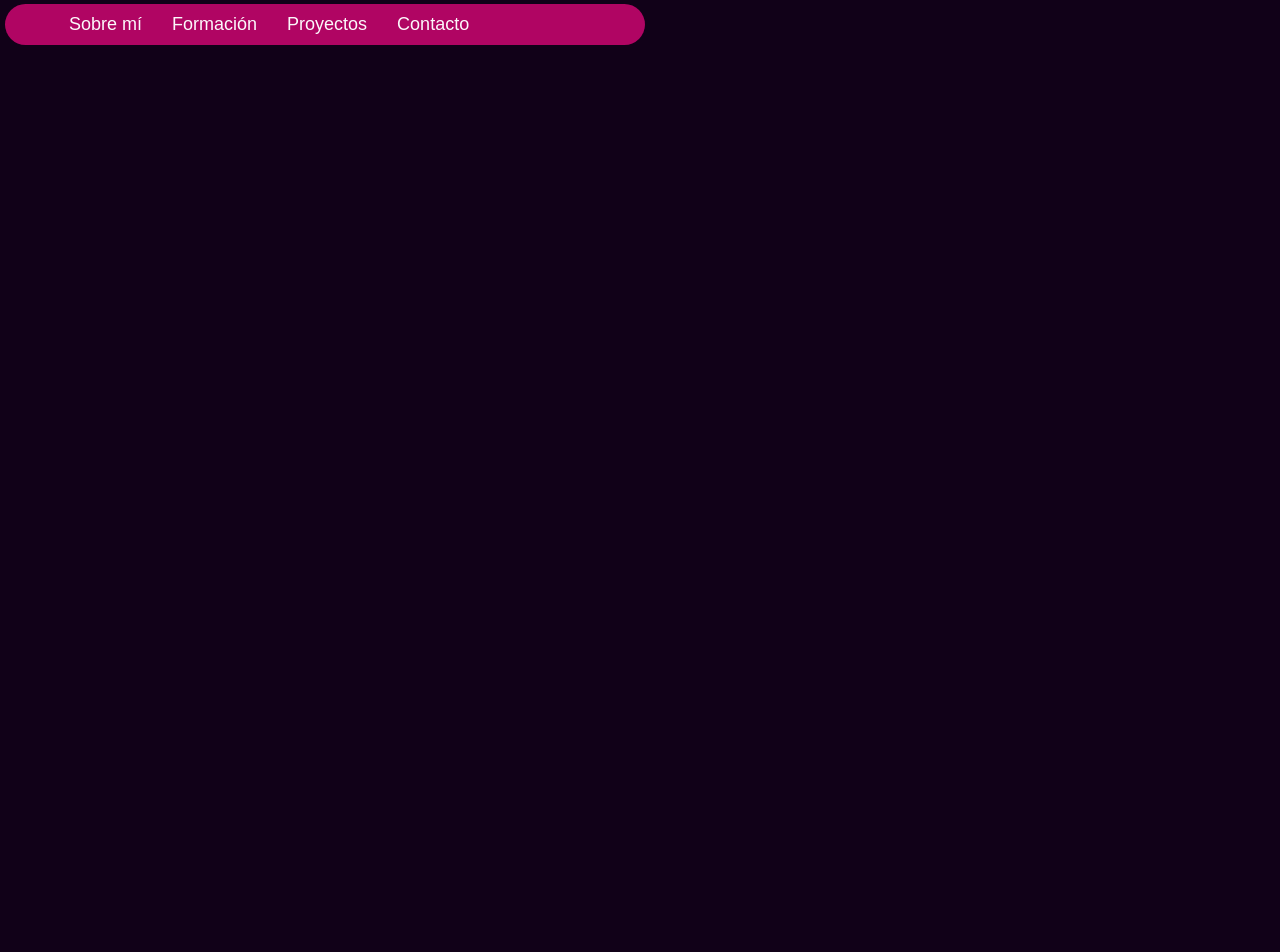
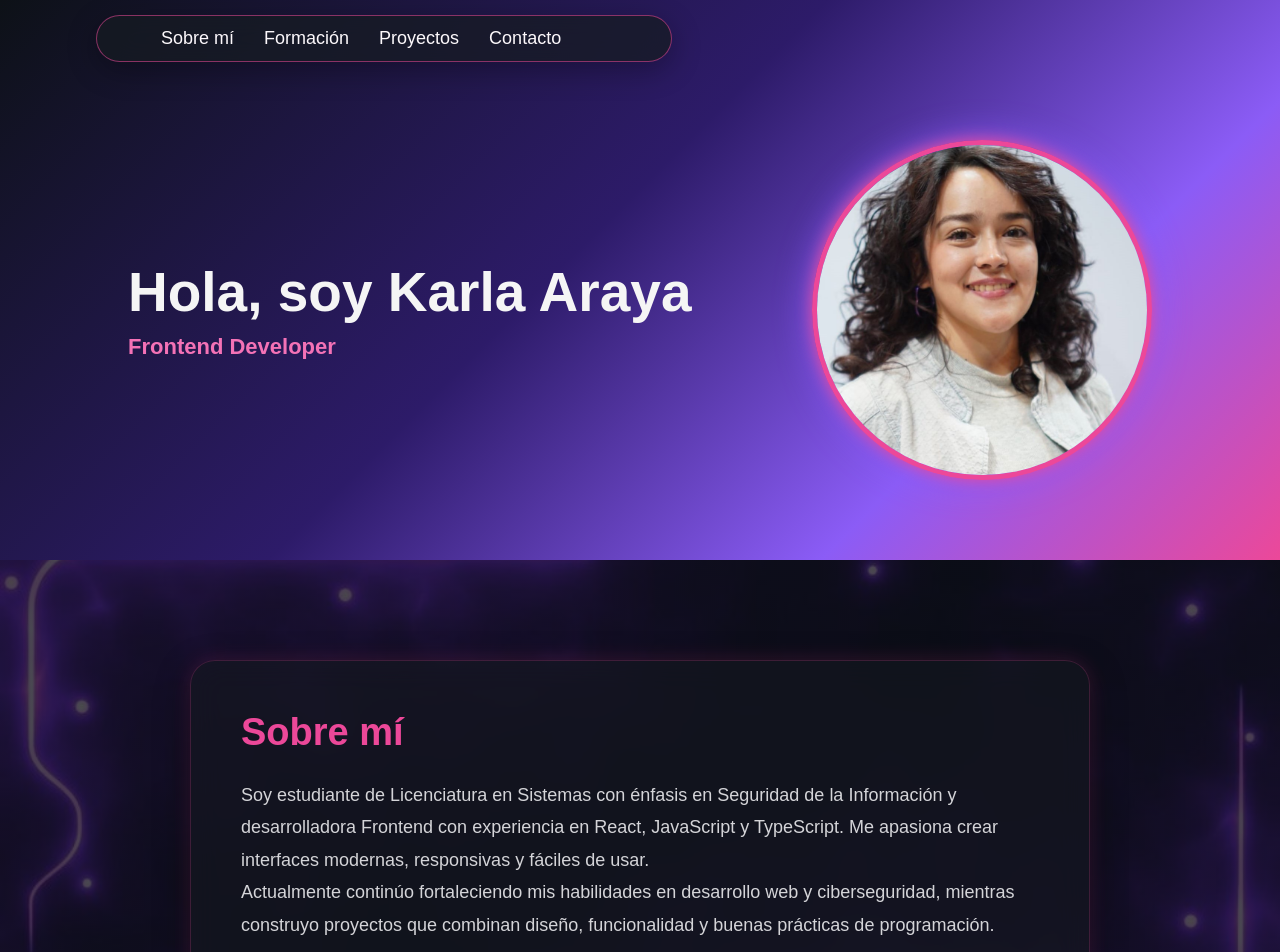
Before and after one commit to KarlaArayaMadrigal/Portafolio-profesional, a React (Vite) app: page / in a window 1280 px wide. Shown: the top 952 px of the page. Before the commit the page ends 800 px from the top, so only its background shows below. Built offline with nearby package versions, Linux system fonts and the light colour scheme.

Commit message:
Corrección de diseño

```diff
--- a/src/components/Hero.jsx
+++ b/src/components/Hero.jsx
@@ -1,45 +1,148 @@
 import styled from "styled-components";
-
+import Fotoperfil from "../assets/Fotoperfil.png";
+import Fondo from "../assets/Wallpaper Neon.jpg";
 
 const Section = styled.section`
-
-height:100vh;
-
-display:flex;
-justify-content:center;
-align-items:center;
-
-text-align:center;
-
-padding:0 20px;
-
+  min-height: 70vh;
+  display: flex;
+  justify-content: center;
+  align-items: center;
+  padding: 120px 10% 60px;
+  background: linear-gradient(
+      135deg,
+      #0D1117 0%,
+      #2D1B69 45%,
+      #8B5CF6 75%,
+      #EC4899 100%
+  );
 `;
 
+const Container = styled.div`
+  display: flex;
+  align-items: center;
+  justify-content: space-between;
+  gap: 60px;
+  width: 100%;
+  max-width: 1200px;
+`;
+
+const Content = styled.div`
+  text-align: left;
+`;
 
 const Title = styled.h1`
+  font-size: 55px;
+  color: #F5F5F5;
+  margin-bottom: 10px;
+`;
 
-font-size:55px;
+const Subtitle = styled.p`
+  font-size: 22px;
+  color: #F472B6;
+  font-weight: 600;
+`;
 
+const Image = styled.img`
+  width: 340px;
+  height: 340px;
+  object-fit: cover;
+  border-radius: 50%;
+  border: 5px solid #EC4899;
 
-span{
+  box-shadow:
+    0 0 15px #EC4899,
+    0 0 35px #8B5CF6;
 
-color:#38BDF8;
+  transition: .4s;
 
+  &:hover{
+    transform: scale(1.05);
+    box-shadow:
+      0 0 25px #EC4899,
+      0 0 60px #8B5CF6;
+  }
+`;
+
+const Information = styled.section`
+  padding: 100px 10%;
+
+  background:
+    linear-gradient(
+      rgba(13, 17, 23, 0.75),
+      rgba(13, 17, 23, 0.75)
+    ),
+    url(${Fondo});
+
+  background-size: cover;
+  background-position: center;
+  background-repeat: no-repeat;
+`;
+
+const InfoContainer = styled.div`
+  max-width: 900px;
+  margin: 0 auto;
+  padding: 50px;
+
+  background: rgba(22, 27, 34, 0.55);
+
+  backdrop-filter: blur(15px);
+  -webkit-backdrop-filter: blur(15px);
+
+  border: 1px solid rgba(236, 72, 153, 0.2);
+  border-radius: 25px;
+
+  box-shadow:
+    0 10px 35px rgba(0, 0, 0, 0.4),
+    0 0 20px rgba(236, 72, 153, 0.2);
+`;
+
+const InfoTitle = styled.h2`
+  font-size: 38px;
+  margin-bottom: 25px;
+  color: #EC4899;
+`;
+
+const InfoText = styled.p`
+  font-size: 18px;
+  line-height: 1.8;
+  color: #D4D4D8;
+`;
+
+function Hero() {
+  return (
+    <>
+      <Section id="home">
+        <Container>
+          <Content>
+            <Title>Hola, soy Karla Araya</Title>
+            <Subtitle>Frontend Developer</Subtitle>
+          </Content>
+
+          <Image src={Fotoperfil} alt="Karla Araya" />
+        </Container>
+      </Section>
+
+      <Information id="about">
+        <InfoContainer>
+          <InfoTitle>Sobre mí</InfoTitle>
+
+          <InfoText>
+            Soy estudiante de Licenciatura en Sistemas con énfasis en
+            Seguridad de la Información y desarrolladora Frontend con
+            experiencia en React, JavaScript y TypeScript. Me apasiona
+            crear interfaces modernas, responsivas y fáciles de usar.
+          </InfoText>
+
+          <InfoText>
+            Actualmente continúo fortaleciendo mis habilidades en
+            desarrollo web y ciberseguridad, mientras construyo proyectos
+            que combinan diseño, funcionalidad y buenas prácticas de
+            programación.
+          </InfoText>
+        </InfoContainer>
+      </Information>
+    </>
+  );
 }
 
-
-`;
-function Hero (){
-   return <>
-   <Section>
-
-    <div>
-
-    <Title>
-
-    </Title>
-    </div>
-   </Section>
-    </>
-}
 export default Hero;
--- a/src/components/Navbar.jsx
+++ b/src/components/Navbar.jsx
@@ -3,27 +3,27 @@ import styled from "styled-components";
 
 const Nav = styled.nav`
   position: fixed;
-  top: 0;
-  width: 50%;
-  margin: 0 auto;
-  margin-top: 4px;
-  margin-left: 5px;
-  padding: 10px 5%;
+  top: 15px;
+  left: 30%;
+  transform: translateX(-50%);
+
+  width: 45%;
+  padding: 12px 5%;
 
   display: flex;
   justify-content: space-between;
   align-items: center;
 
-  background: rgba(177, 6, 100, 0.997);
-  backdrop-filter: blur(10px);
-  border-radius: 45px 45px 45px 45px;
+  background: rgba(22, 27, 34, 0.75);
+  backdrop-filter: blur(18px);
+
+  border: 1px solid rgba(236, 72, 154, 0.541);
+
+  border-radius: 50px;
+
+  box-shadow: 0 8px 30px rgba(0, 0, 0, 0.3);
 
   z-index: 100;
-
-  @media (max-width: 768px) {
-    width: 95%;
-    padding: 8px 3%;
-  }
 `;
 
 
--- a/src/styles/GlobalStyles.js
+++ b/src/styles/GlobalStyles.js
@@ -1,33 +1,32 @@
 import { createGlobalStyle } from "styled-components";
 
+const GlobalStyle = createGlobalStyle`
 
-const GlobalStyles = createGlobalStyle`
+:root{
+  --background:#0D1117;
+  --surface:#161B22;
+  --surface2:#21262D;
+
+  --white:#F5F5F5;
+  --gray:#A1A1AA;
+
+  --purple:#8B5CF6;
+  --pink:#EC4899;
+  --pinkHover:#F472B6;
+}
 
 *{
-    margin:0;
-    padding:0;
-    box-sizing:border-box;
+  margin:0;
+  padding:0;
+  box-sizing:border-box;
 }
 
-
 body{
-    font-family: 'Poppins', sans-serif;
-    background-color: #110118;
-    color:#F8FAFC;
+  background:var(--background);
+  color:var(--white);
+  font-family:'Poppins',sans-serif;
 }
-
-
-html{
-    scroll-behavior:smooth;
-}
-
-
-a{
-    text-decoration:none;
-    color:inherit;
-}
-
 
 `;
 
-export default GlobalStyles;
+export default GlobalStyle;
```
Also changed, not shown: src/assets/Fotoperfil.png (added), src/assets/Wallpaper Neon.jpg (added).
